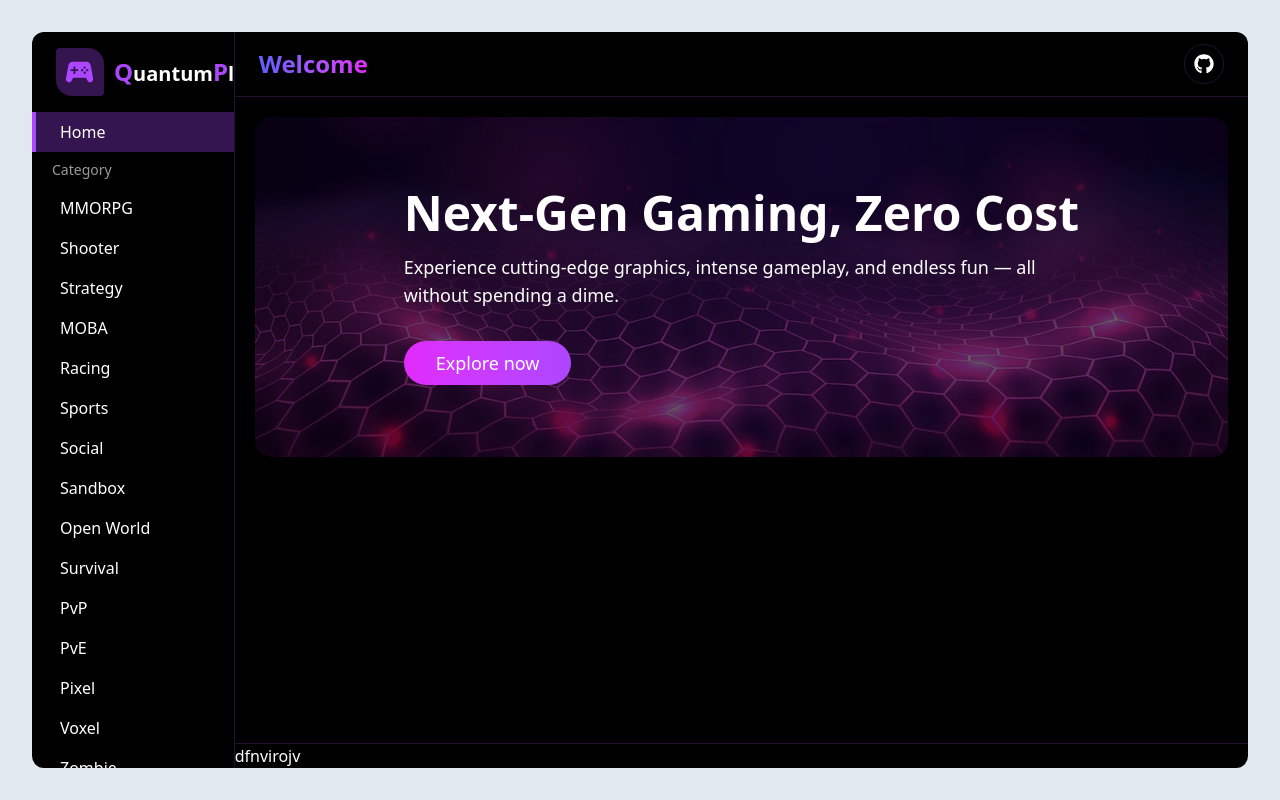
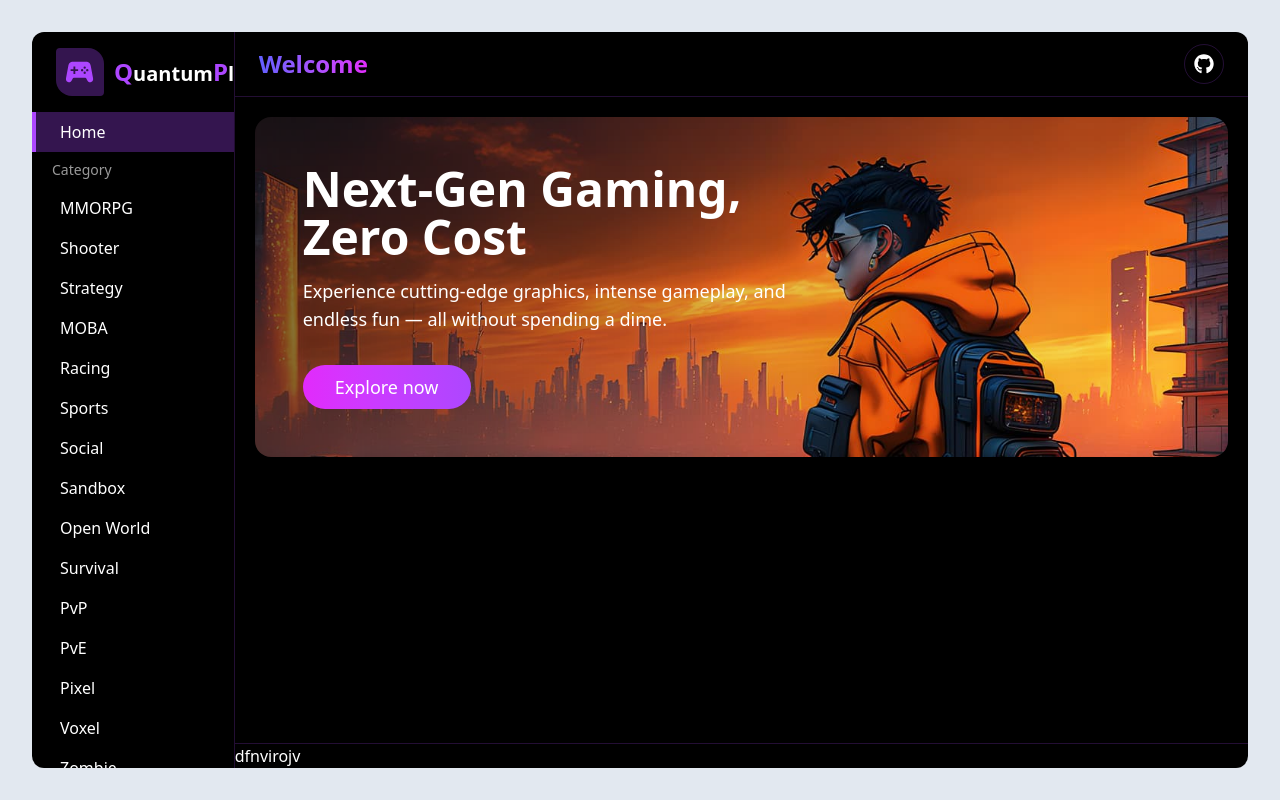
Before and after one commit to code-with-naimish/react-quantum-play, a React (Vite) app: page / in a window 1280 px wide. Built offline with nearby package versions, Linux system fonts and the light colour scheme.

Commit message:
progress

```diff
--- a/src/App.css
+++ b/src/App.css
@@ -48,8 +48,13 @@
 }
 
 .hero-bg {
-  background: linear-gradient(to right, rgb(0, 0, 0, 0.6), rgb(0, 0, 0, 0.6)),
+  background: linear-gradient(
+      to right,
+      rgb(0, 0, 0, 0.5),
+      rgb(0, 0, 0, 0.1),
+      transparent
+    ),
     url("../public/hero-img.jpg");
   background-size: cover;
-  background-position: center;
+  background-position: start;
 }
--- a/src/pages/home.tsx
+++ b/src/pages/home.tsx
@@ -5,8 +5,8 @@ const Home = () => {
 
   return (
     <section>
-      <div className="hero-bg   py-18 px-12 overflow-hidden rounded-2xl flex flex-col  justify-center items-center ">
-        <div>
+      <div className="hero-bg   p-12 overflow-hidden rounded-2xl  ">
+        <div className="max-w-lg">
           <h1 className="md:text-5xl text-4xl font-semibold mb-4 ">Next-Gen Gaming, Zero Cost</h1>
           <p className="text-lg font-light mb-8 md:max-w-2xl">Experience cutting-edge graphics, intense gameplay, and endless fun — all without spending a dime.</p>
           <PrimaryBtn title="Explore now" />
```
Also changed, not shown: public/hero-img.jpg.
